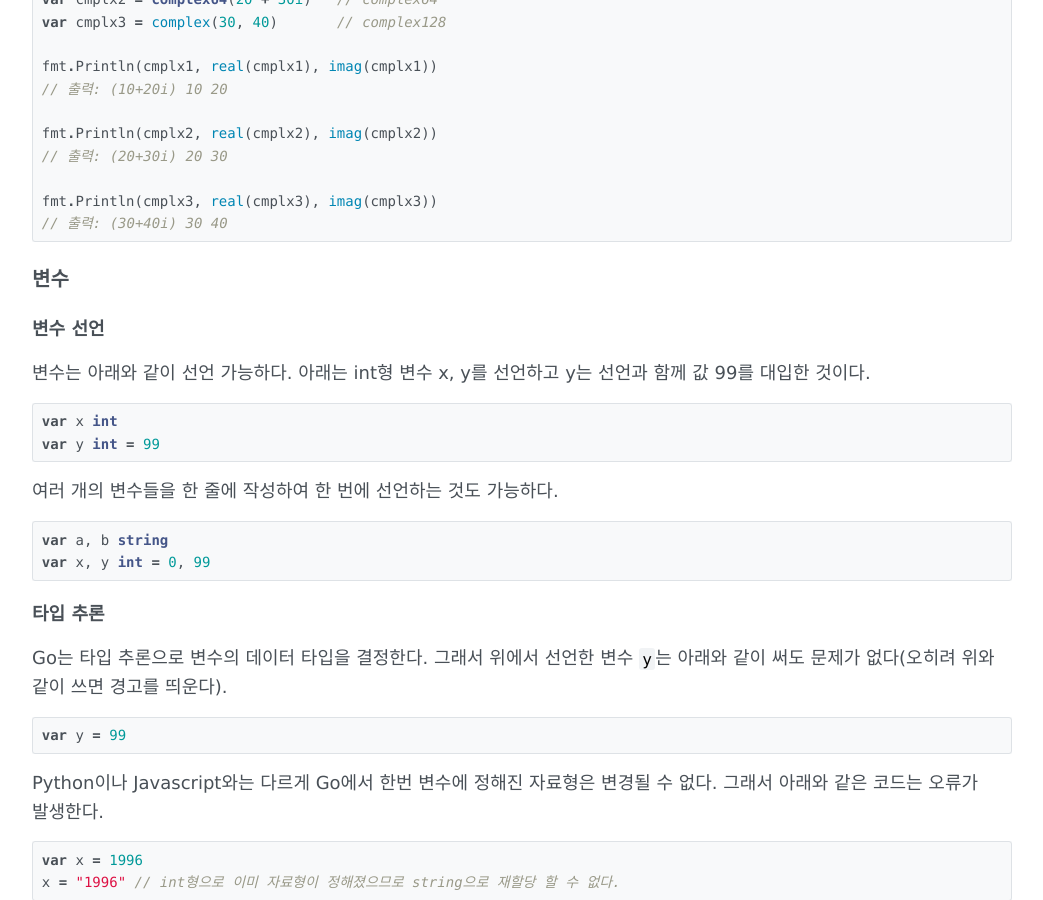
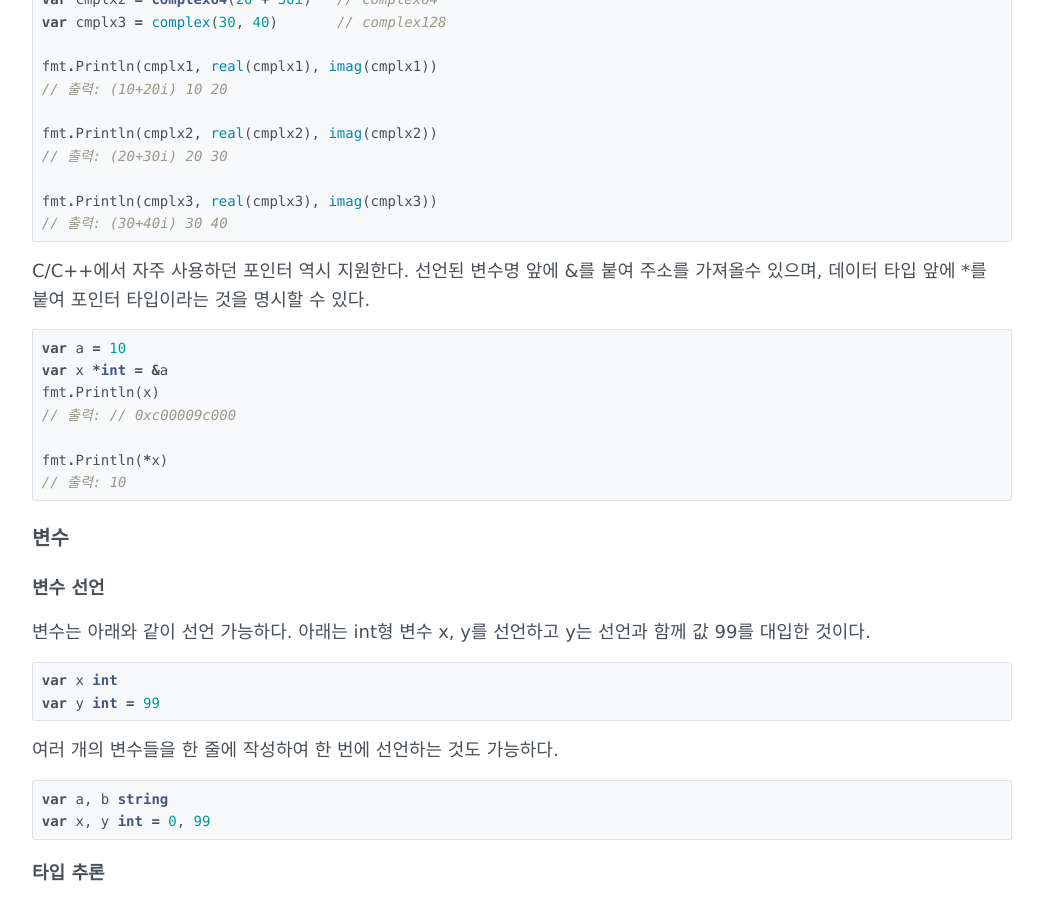
Before and after one commit to blurfx/xo.dev, a Jekyll site: the page built from _posts/2019-03-13-golang-study-3.md, in a window 1280 px wide and 900 px high, scrolled down 1902 px. Shown: the whole window, without its empty margins (118-1161 px from the left). Built offline with Jekyll 4.4.1, drawn with Linux system fonts in a browser that asks for light colours; comment, search, counter and statistics services are not loaded.

Commit message:
:pencil2: add some additional comments

````diff
--- a/_posts/2019-03-13-golang-study-3.md
+++ b/_posts/2019-03-13-golang-study-3.md
@@ -85,6 +85,18 @@ fmt.Println(cmplx3, real(cmplx3), imag(cmplx3))
 // 출력: (30+40i) 30 40
 ```
 
+C/C++에서 자주 사용하던 포인터 역시 지원한다. 선언된 변수명 앞에 &를 붙여 주소를 가져올수 있으며, 데이터 타입 앞에 *를 붙여 포인터 타입이라는 것을 명시할 수 있다.
+
+```go
+var a = 10
+var x *int = &a
+fmt.Println(x)
+// 출력: // 0xc00009c000
+
+fmt.Println(*x)
+// 출력: 10
+```
+
 ## 변수
 
 ### 변수 선언
````
Also changed, not shown: _posts/2019-03-12-golang-study-2.md (+7 -0 lines).
